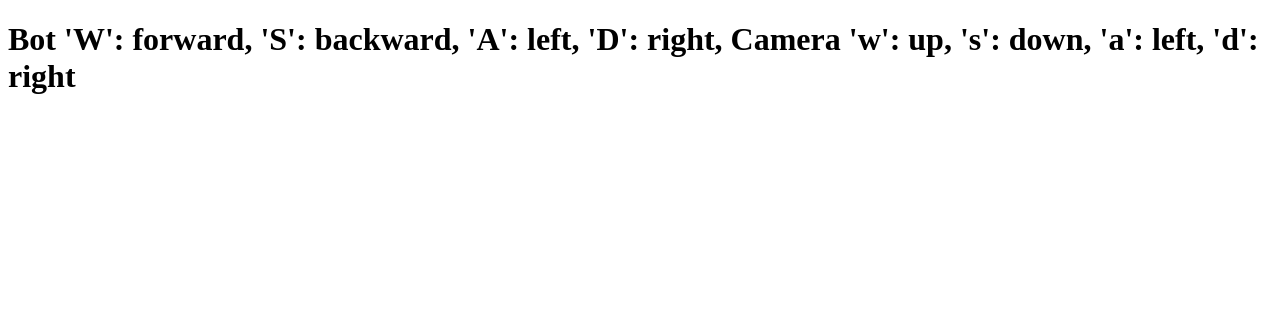
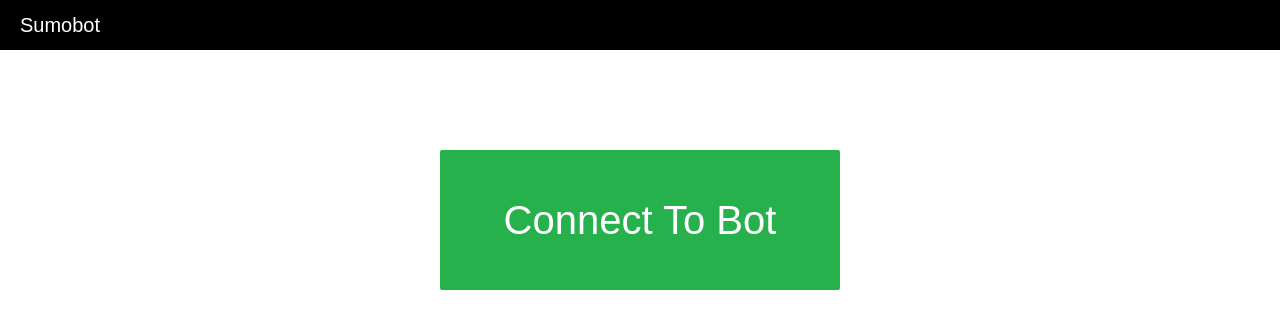
Before and after one commit to jksingh/sumobot, a Flask app: template webapp/templates/index.html in a window 1280 px wide. Shown: the top 329 px of the page. Run offline with Flask 2, Linux system fonts and the light colour scheme; the template is opened without the code that fills it, so the values that code supplies are empty; some libraries are stand-ins or nearby versions.

Commit message:
minor changes

```diff
--- a/webapp/templates/index.html
+++ b/webapp/templates/index.html
@@ -3,52 +3,49 @@
 	<head>
 	<title>HangoutBot</title>
 	<script src="https://code.jquery.com/jquery-1.12.0.min.js"></script>
+	<style>
+	* {
+		margin: 0;
+		padding: 0;
+		box-sizing: border-box;
+	}
+	body{
+		font-family: Sans-serif;
+	}
+	.header{
+		line-height: 50px;
+		background-color: black;
+		color: white;
+		font-size: 20px;
+		padding: 0 20px;
+	}
+	#hangout-btn{
+		font-size: 40px;
+		text-decoration: initial;
+		background: #26B14C;
+		color: #fff;
+		line-height: 100px;
+		padding: 20px;
+		margin: 0;
+		text-align: center;
+		border: 0;
+		transition: all 0.3s ease 0s;
+		border-radius: 2px;
+		display: block;
+		width: 400px;
+		margin: auto;
+		margin-top: 100px;
+	}
+	#hangout-btn:hover{
+		opacity: 0.9;
+	}
+	</style>
 	</head>
 <body>
-	<script src="https://apis.google.com/js/platform.js" async defer></script>
-	<div class="g-hangout" data-render="createhangout"></div>
-	<h1>
-		Bot
-		'W': forward,
-        'S': backward,
-        'A': left,
-        'D': right,
-
-        Camera
-		'w': up,
-		's': down,
-		'a': left,
-		'd': right
-	</h1>
+	<div class="header"> Sumobot </div>
+	<div class="main">
+		<a id="hangout-btn" href="https://plus.google.com/hangouts/_/calendar/c3Vtb25vaWRhQGdtYWlsLmNvbQ.iukn5843vgq8reccfu88nl6dck?authuser=0">Connect To Bot</a>
+	</div>
+	<div class="footer">  </div>
 </body>
-<script type="text/javascript">
-	var moveFlag = true;
-	$(document).on("keypress", function (e) {
-		// w = 87, a = 65, s = 83, d = 68
-		var keyMapping = {
-			'119' : "w",
-			'97' : "a",
-			'115': "s",
-			'100' : "d",
-			"87" : "W",
-			"83" : "S",
-			"65" : "A",
-			"68" : "D"
-		}
-		if(keyMapping[e.keyCode] && moveFlag){
-			moveFlag = false;
-			$.ajax({
-				url: "/robot/api/v1.0/move",
-				type: "POST",
-				data: {ch : keyMapping[e.keyCode]},
-				success: function(data){
-					moveFlag = true;
-				},
-				error: function(data){
-					moveFlag = true;
-				}
-			})
-		}
-	});
-</script>
 </html>
```
